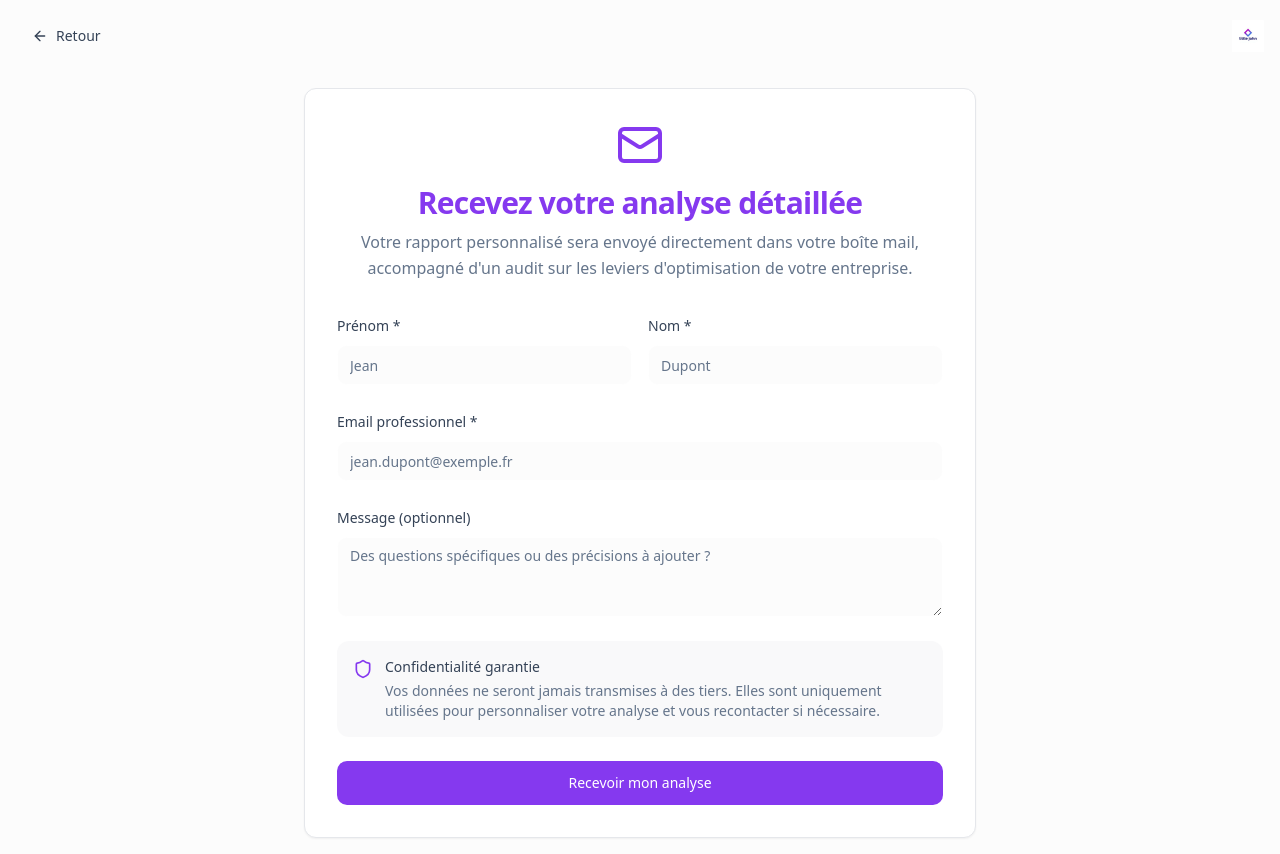
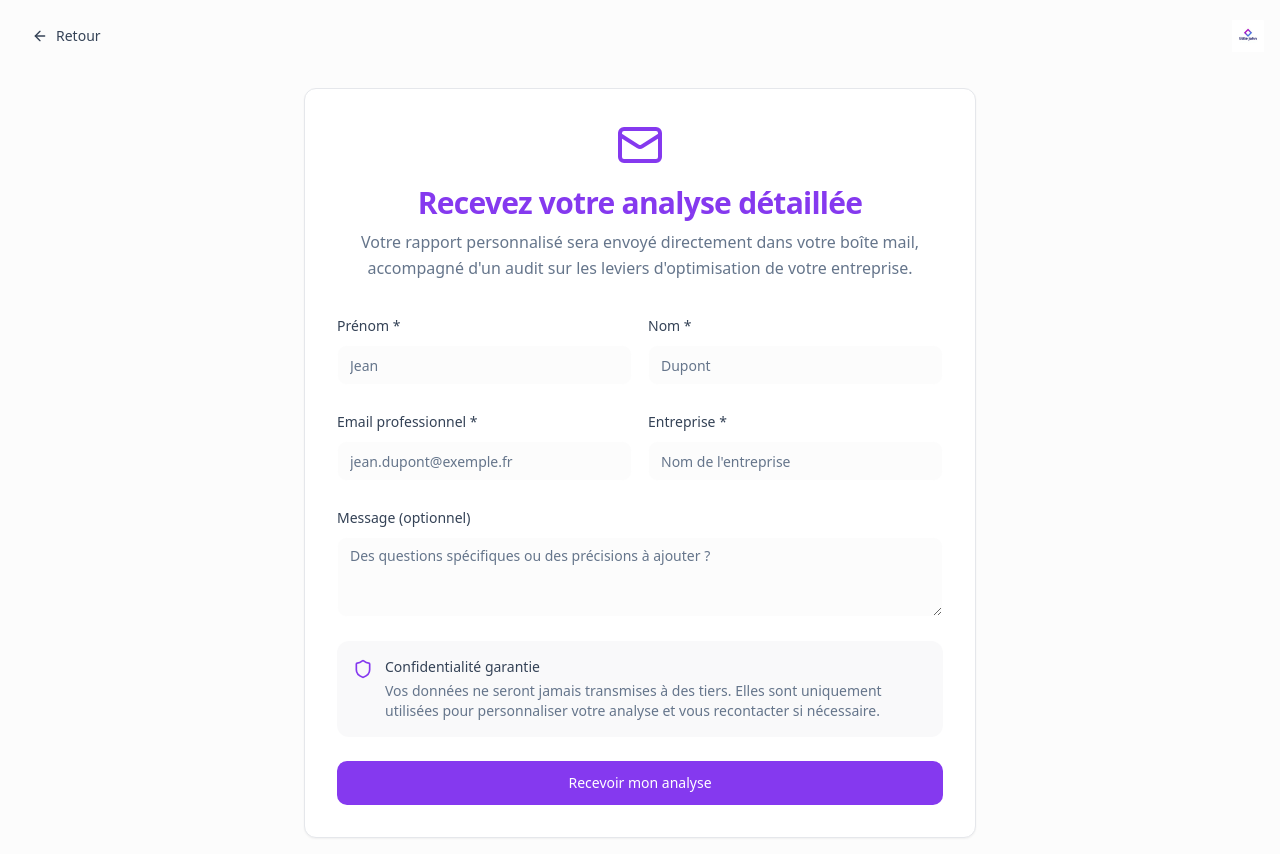
Before and after one commit to francoisp02/little-john-insights-calculator, a React (Vite) app: page /contact-confirmation in a window 1280 px wide. Built offline with nearby package versions, Linux system fonts and the light colour scheme.

Commit message:
Add company field and database update
Adds an "entreprise" field to the contact form, makes it required, and updates Supabase to store company information.

```diff
--- a/src/pages/ContactConfirmation.tsx
+++ b/src/pages/ContactConfirmation.tsx
@@ -19,13 +19,14 @@ export const ContactConfirmation = () => {
     firstName: '',
     lastName: '',
     email: '',
+    company: '',
     message: ''
   });
 
   const handleSubmit = async (e: React.FormEvent) => {
     e.preventDefault();
 
-    if (!formData.firstName || !formData.lastName || !formData.email) {
+    if (!formData.firstName || !formData.lastName || !formData.email || !formData.company) {
       toast({
         title: "Erreur",
         description: "Veuillez remplir tous les champs obligatoires",
@@ -196,6 +197,7 @@ export const ContactConfirmation = () => {
                 </div>
               </div>
 
+              <div className="grid grid-cols-1 md:grid-cols-2 gap-4">
                 <div className="space-y-2">
                   <Label htmlFor="email">Email professionnel *</Label>
                   <Input
@@ -206,6 +208,17 @@ export const ContactConfirmation = () => {
                     placeholder="jean.dupont@exemple.fr"
                     required
                   />
+                </div>
+                <div className="space-y-2">
+                  <Label htmlFor="company">Entreprise *</Label>
+                  <Input
+                    id="company"
+                    value={formData.company}
+                    onChange={(e) => setFormData({ ...formData, company: e.target.value })}
+                    placeholder="Nom de l'entreprise"
+                    required
+                  />
+                </div>
               </div>
 
               <div className="space-y-2">
```
Lines whose indentation alone changed are shown as unchanged.
